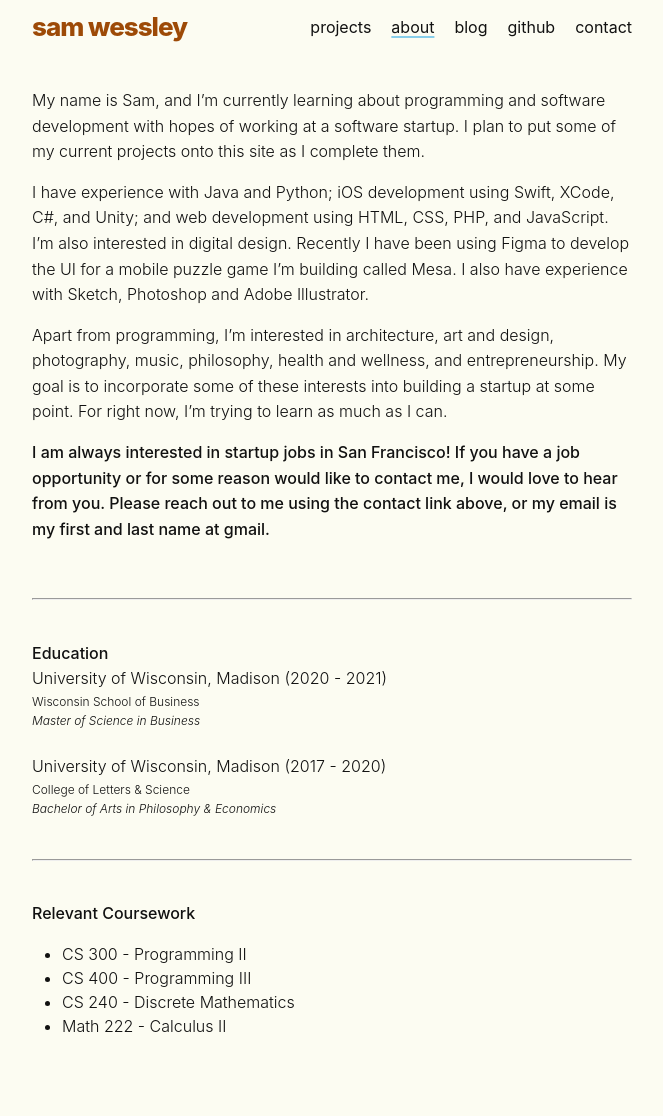
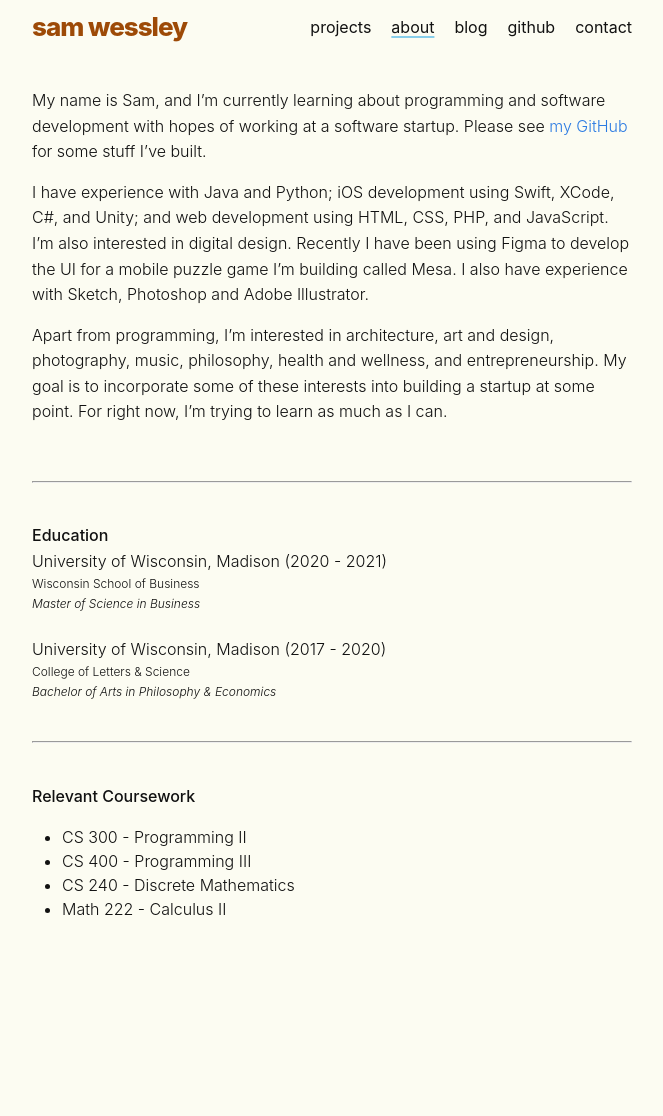
Before and after one commit to samwessley/samwessley.github.io, a Jekyll site: the page built from about.md, in a window 1280 px wide. Shown: the whole page, without its empty margins (308-971 px from the left). Built offline with Jekyll 4.4.1, drawn with Linux system fonts in a browser that asks for light colours; after the commit the page ends 999 px from its top, so only the background shows below that.

Commit message:
Update about.md

```diff
--- a/about.md
+++ b/about.md
@@ -4,13 +4,11 @@ title: about
 permalink: /about/
 ---
 
-My name is Sam, and I'm currently learning about programming and software development with hopes of working at a software startup. I plan to put some of my current projects onto this site as I complete them.
+My name is Sam, and I'm currently learning about programming and software development with hopes of working at a software startup. Please see <a href="https://github.com/samwessley">my GitHub</a> for some stuff I've built.
 
 I have experience with Java and Python; iOS development using Swift, XCode, C#, and Unity; and web development using HTML, CSS, PHP, and JavaScript. I'm also interested in digital design. Recently I have been using Figma to develop the UI for a mobile puzzle game I'm building called Mesa. I also have experience with Sketch, Photoshop and Adobe Illustrator.
 
 Apart from programming, I’m interested in architecture, art and design, photography, music, philosophy, health and wellness, and entrepreneurship. My goal is to incorporate some of these interests into building a startup at some point. For right now, I'm trying to learn as much as I can.
-
-<p style="font-weight:500">I am always interested in startup jobs in San Francisco! If you have a job opportunity or for some reason would like to contact me, I would love to hear from you. Please reach out to me using the contact link above, or my email is my first and last name at gmail.</p>
 
 <br>
 
```
